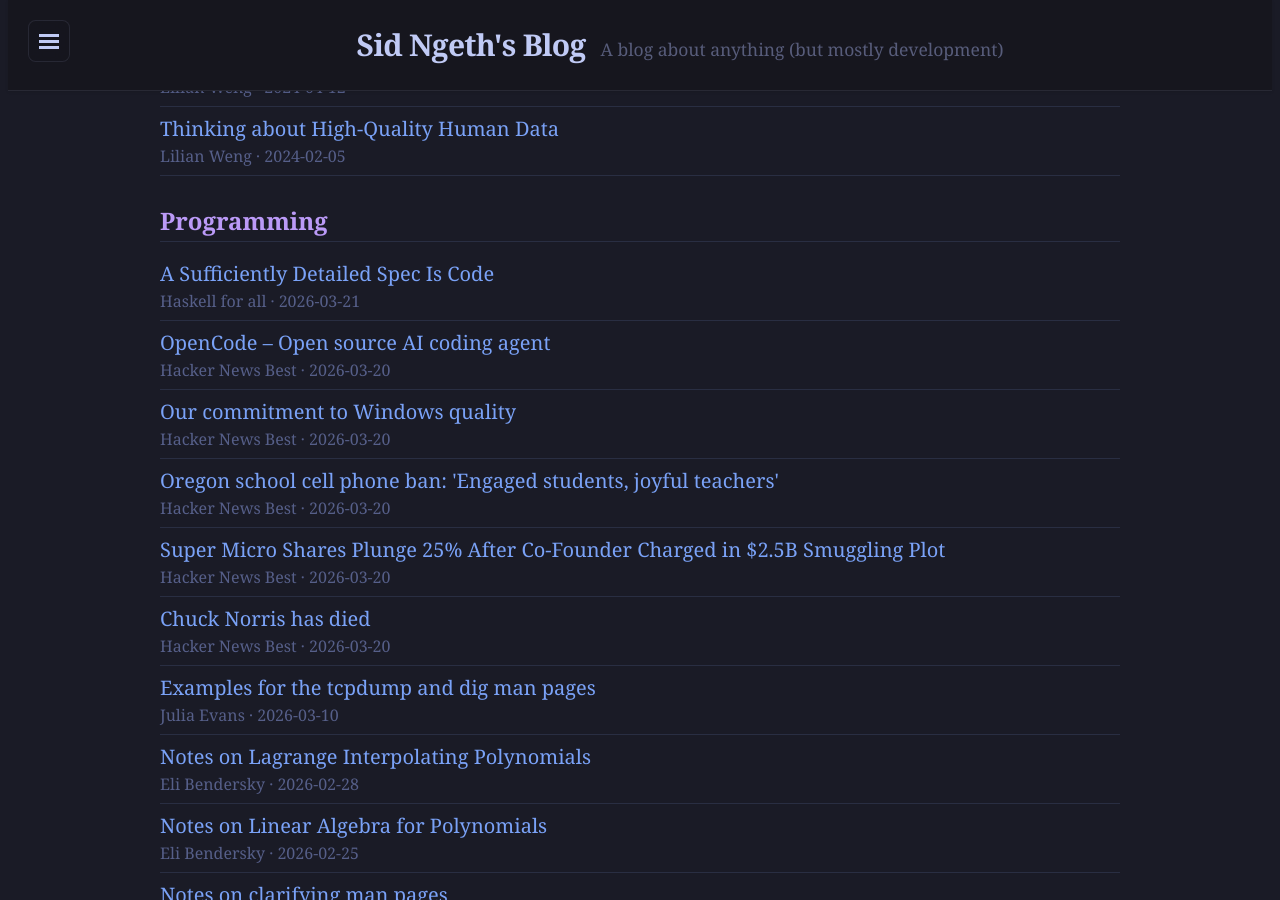
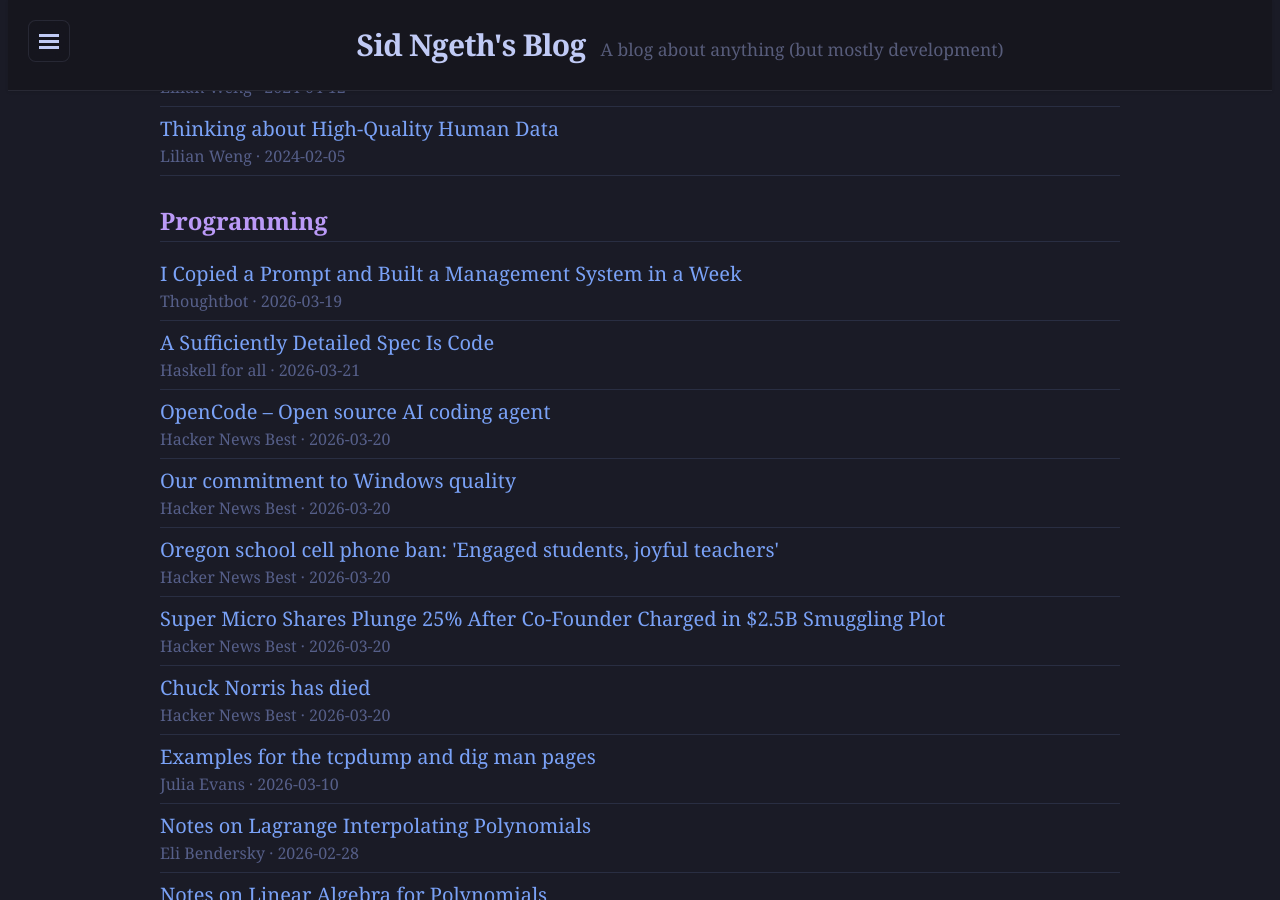
Before and after one commit to sngeth/sngeth.github.io, a Jekyll site: the page built from reading.md, in a window 1280 px wide and 900 px high, scrolled down 1181 px. Built offline with Jekyll 4.4.1, drawn with Linux system fonts in a browser that asks for light colours; comment, search, counter and statistics services are not loaded.

Commit message:
Add Thoughtbot blog to reading list

```diff
--- a/_data/reading_list.yml
+++ b/_data/reading_list.yml
@@ -1,3 +1,8 @@
+- title: "I Copied a Prompt and Built a Management System in a Week"
+  url: "https://thoughtbot.com/blog/i-copied-a-prompt-and-built-a-management-system-in-a-week"
+  date: 2026-03-19
+  source: Thoughtbot
+  category: programming
 - title: "A Sufficiently Detailed Spec Is Code"
   url: "https://haskellforall.com/2026/03/a-sufficiently-detailed-spec-is-code.html"
   date: 2026-03-21
```
